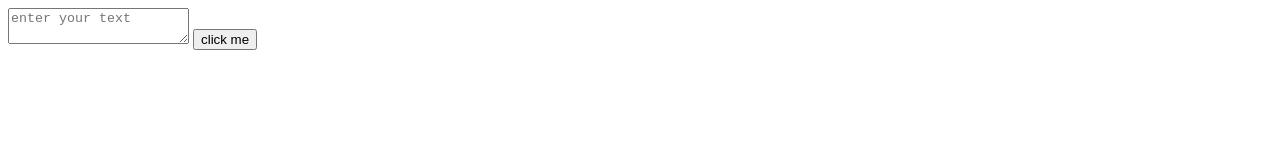
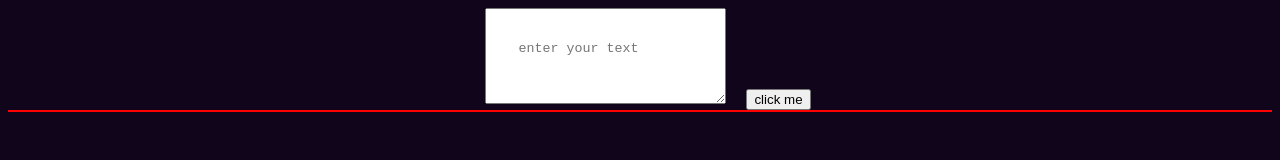
Before and after one commit to Engineervinay/Minion-speak-translator, a plain HTML site: page index.html in a window 1280 px wide. Drawn offline with Linux system fonts and the light colour scheme.

Commit message:
css in working

```diff
--- a/style.css
+++ b/style.css
@@ -0,0 +1,16 @@
+body{
+    text-align:center;
+    background-color: rgb(17, 5, 27);
+}
+
+#txt-Output{
+    border: 1px solid red;
+
+}
+#txt-Input{
+    max-width: 500px;
+    margin-left: 1rem;
+    margin-right:1rem;
+    padding:2rem;
+
+}
```
Also changed, not shown: index.html (+2 -2 lines).
